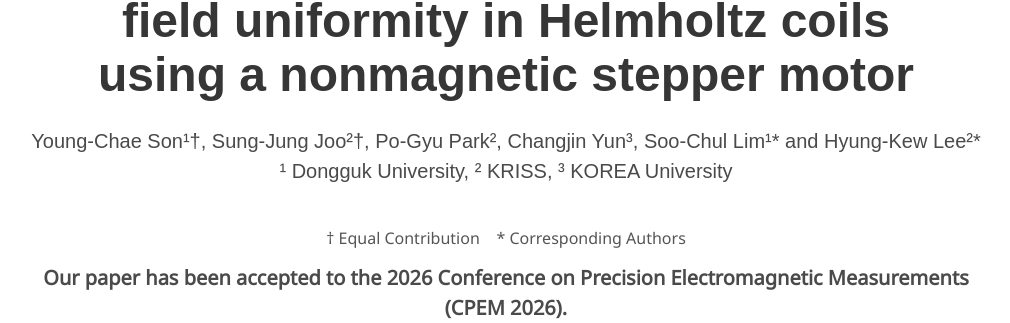
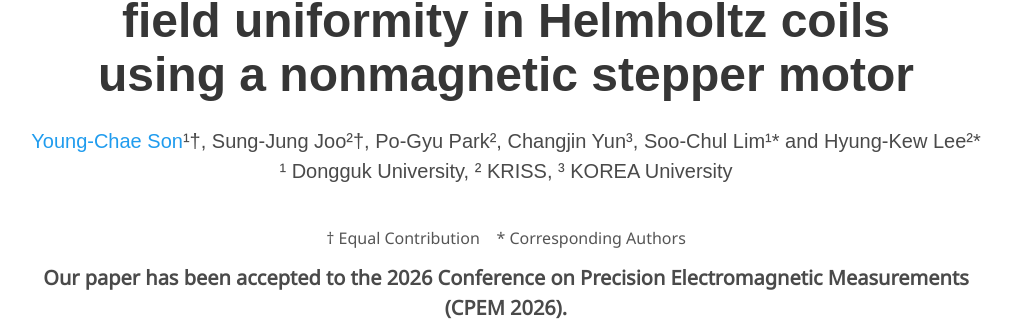
Before and after one commit to youngchae912/nonmagnetic-stepper-motor, a Jekyll site: the page built from index.md, in a window 1280 px wide and 900 px high. Shown: the part 108-431 px from the top of the window, without its empty margins (134-1144 px from the left). Built offline with Jekyll 4.4.1, drawn with Linux system fonts in a browser that asks for light colours; some web fonts are replaced.

Commit message:
Link my name to my homepage

```diff
--- a/index.md
+++ b/index.md
@@ -4,7 +4,7 @@ permalink: /
 
 title: "Automated measurement of magnetic field uniformity in Helmholtz coils<br>using a nonmagnetic stepper motor"
 authors:
-  - Young-Chae Son¹†, Sung-Jung Joo²†, Po-Gyu Park², Changjin Yun³, Soo-Chul Lim¹* and Hyung-Kew Lee²*
+  - '<a href="https://youngchae912.github.io/">Young-Chae Son</a>¹†, Sung-Jung Joo²†, Po-Gyu Park², Changjin Yun³, Soo-Chul Lim¹* and Hyung-Kew Lee²*'
 affiliations:
   - ¹ Dongguk University, ² KRISS, ³ KOREA University
 ---
```
